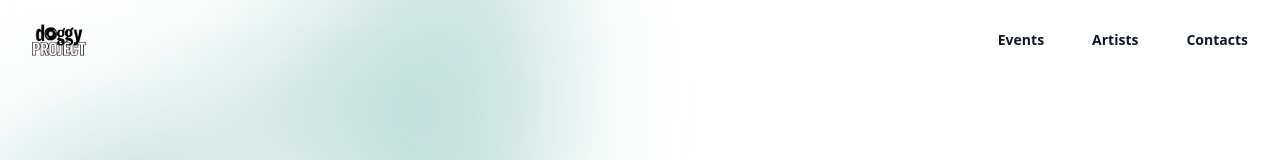
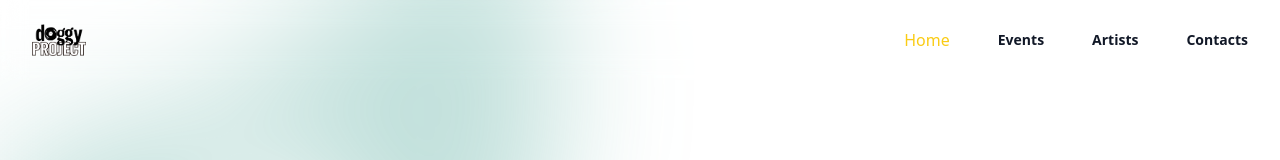
Before and after one commit to Forz70043/doggyproject, a Next.js app: page /contact in a window 1280 px wide. Shown: the top 160 px of the page. Built offline with nearby package versions, Linux system fonts and the light colour scheme.

Commit message:
add home and current page

```diff
--- a/components/Navbar.js
+++ b/components/Navbar.js
@@ -5,6 +5,7 @@ import { Bars3Icon, XMarkIcon } from '@heroicons/react/24/outline'
 // const t = useTranslation();
 
 const navigation = [
+  { name: 'Home', href: '/', currentPage: true },
   { name: 'Events', href: '/events', currentPage: false },
   { name: 'Artists', href: '/artists', currentPage: false },
   { name: 'Contacts', href: '/contact', currentPage: false },
@@ -32,7 +33,7 @@ export default function Navbar(props) {
             </div>
             <div className="hidden lg:flex lg:gap-x-12">
               {navigation.map((item, index) => (
-                <a key={index} href={item.href} className="text-sm font-semibold leading-6 text-gray-900 dark:text-white">
+                <a key={index} href={item.href} className={ item.currentPage ? "text-yellow-400 dark:text-yellow-200" : "" + "text-sm font-semibold leading-6 text-gray-900 dark:text-white"}>
                   {item.name}
                 </a>
               ))}
```
